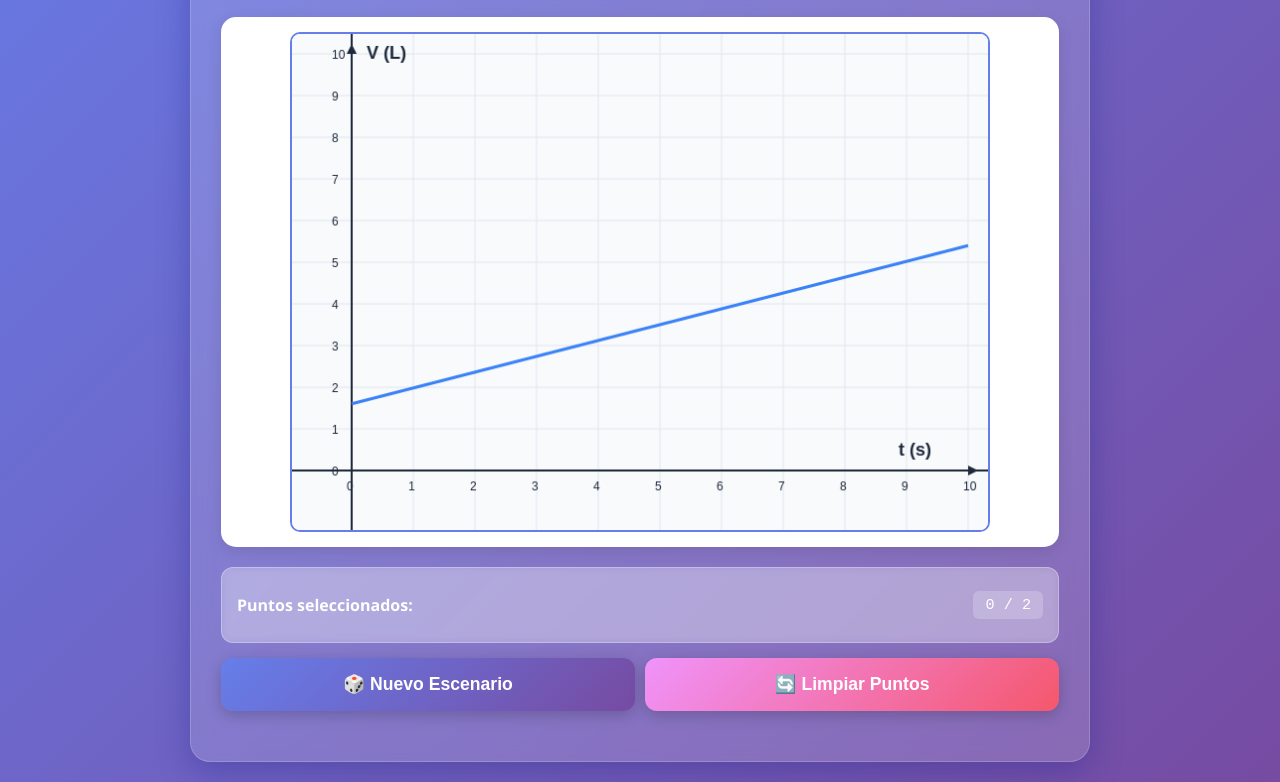
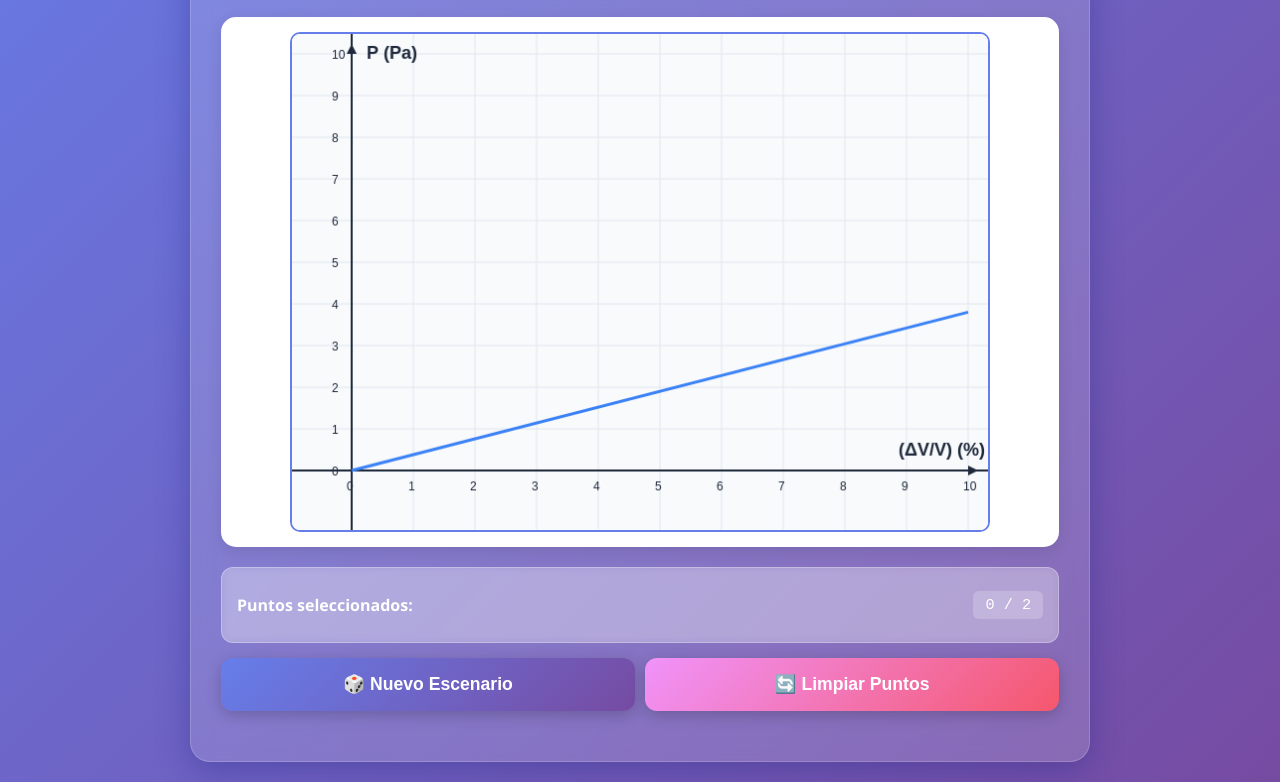
Before and after one commit to javierdegranada-dotcom/programas-educativos, a plain HTML site: page calculadora-pendientes/index.html in a window 1280 px wide. Both pictures are taken after a click on the button "🎲 Nuevo Escenario". Shown: the part 353-1135 px from the top of the page. Drawn offline with Linux system fonts and the light colour scheme.

Commit message:
calcular pendientes en fisica

```diff
--- a/calculadora-pendientes/index.html
+++ b/calculadora-pendientes/index.html
@@ -495,7 +495,8 @@
                 yMin: null,
                 xMax: 10,
                 yMax: 10,
-                slopePositive: false
+                slopePositive: false,
+                throughOrigin: false  // v(0) = v₀ (puede tener velocidad inicial)
             },
             {
                 icon: '📏',
@@ -514,7 +515,8 @@
                 yMin: null,
                 xMax: 10,
                 yMax: 10,
-                slopePositive: false
+                slopePositive: false,
+                throughOrigin: false  // x(0) = x₀ (puede tener posición inicial)
             },
             {
                 icon: '🔋',
@@ -533,7 +535,8 @@
                 yMin: 0,
                 xMax: 10,
                 yMax: 10,
-                slopePositive: true
+                slopePositive: true,
+                throughOrigin: true  // V = RI (sin I no hay V)
             },
             {
                 icon: '⚖️',
@@ -552,7 +555,8 @@
                 yMin: 0,
                 xMax: 10,
                 yMax: 10,
-                slopePositive: true
+                slopePositive: true,
+                throughOrigin: true  // F = kΔx (sin elongación no hay fuerza)
             },
             {
                 icon: '🌡️',
@@ -571,7 +575,8 @@
                 yMin: null,
                 xMax: 10,
                 yMax: 10,
-                slopePositive: true
+                slopePositive: true,
+                throughOrigin: true  // Q = CΔT (sin cambio de T no hay Q)
             },
             {
                 icon: '💰',
@@ -590,7 +595,8 @@
                 yMin: 0,
                 xMax: 10,
                 yMax: 10,
-                slopePositive: true
+                slopePositive: true,
+                throughOrigin: false  // C = Cf + p·n (puede haber coste fijo)
             },
             {
                 icon: '⚡',
@@ -609,7 +615,8 @@
                 yMin: 0,
                 xMax: 10,
                 yMax: 10,
-                slopePositive: true
+                slopePositive: true,
+                throughOrigin: false  // E = E₀ + Pt (puede tener energía inicial)
             },
             {
                 icon: '🧪',
@@ -628,7 +635,8 @@
                 yMin: 0,
                 xMax: 10,
                 yMax: 10,
-                slopePositive: true
+                slopePositive: true,
+                throughOrigin: true  // n = M·V (sin volumen no hay moles)
             },
             {
                 icon: '🌡️',
@@ -647,7 +655,8 @@
                 yMin: 0,
                 xMax: 10,
                 yMax: 10,
-                slopePositive: true
+                slopePositive: true,
+                throughOrigin: true  // P = kT (0 K → 0 Pa)
             },
             {
                 icon: '🎈',
@@ -666,7 +675,8 @@
                 yMin: 0,
                 xMax: 10,
                 yMax: 10,
-                slopePositive: true
+                slopePositive: true,
+                throughOrigin: true  // V = kT (0 K → 0 L)
             },
             {
                 icon: '⚗️',
@@ -685,7 +695,8 @@
                 yMin: 0,
                 xMax: 10,
                 yMax: 10,
-                slopePositive: true
+                slopePositive: true,
+                throughOrigin: true  // m = ρV (sin volumen no hay masa)
             },
             {
                 icon: '💧',
@@ -704,7 +715,8 @@
                 yMin: null,
                 xMax: 10,
                 yMax: 10,
-                slopePositive: true
+                slopePositive: true,
+                throughOrigin: false  // P = P₀ + ρgh (hay presión atmosférica)
             },
             {
                 icon: '🔬',
@@ -723,7 +735,8 @@
                 yMin: 0,
                 xMax: 10,
                 yMax: 10,
-                slopePositive: true
+                slopePositive: true,
+                throughOrigin: true  // P = K(ΔV/V) (sin deformación no hay presión adicional)
             },
             {
                 icon: '🌊',
@@ -742,27 +755,8 @@
                 yMin: 0,
                 xMax: 10,
                 yMax: 10,
-                slopePositive: true
-            },
-            {
-                icon: '📻',
-                title: 'Ondas: Longitud vs Frecuencia',
-                description: 'Para ondas electromagnéticas, la longitud de onda es inversamente proporcional a la frecuencia (pendiente negativa).',
-                xVar: 'f',
-                yVar: 'λ',
-                xUnit: 'Hz',
-                yUnit: 'm',
-                slopeVar: 'k',
-                slopeUnit: 'm·Hz',
-                slopeName: 'constante (inversa)',
-                xName: 'frecuencia',
-                yName: 'longitud de onda',
-                xMin: 0,
-                yMin: 0,
-                xMax: 10,
-                yMax: 10,
-                slopePositive: false,
-                inverseRelation: true
+                slopePositive: true,
+                throughOrigin: true  // V = Qt (sin tiempo no hay volumen acumulado)
             }
         ];
 
@@ -810,7 +804,11 @@
             if (currentScenario.slopePositive) {
                 // La pendiente DEBE ser positiva (resistencia, capacidad calorífica, etc.)
                 slope = (Math.random() * 1.5 + 0.3).toFixed(2) * 1;
-                if (currentScenario.xMin !== null && currentScenario.xMin >= 0 &&
+
+                // Verificar si la recta DEBE pasar por el origen (relación directa sin término independiente)
+                if (currentScenario.throughOrigin) {
+                    yIntercept = 0; // DEBE pasar por (0,0)
+                } else if (currentScenario.xMin !== null && currentScenario.xMin >= 0 &&
                     currentScenario.yMin !== null && currentScenario.yMin >= 0) {
                     yIntercept = (Math.random() * 2).toFixed(2) * 1;
                 } else {
@@ -820,17 +818,17 @@
                 currentScenario.yMin !== null && currentScenario.yMin >= 0) {
                 // Ambas variables deben ser positivas: pendiente positiva y que pase por (0,0) o cerca
                 slope = (Math.random() * 1.5 + 0.3).toFixed(2) * 1;
-                yIntercept = (Math.random() * 2).toFixed(2) * 1;
+                yIntercept = currentScenario.throughOrigin ? 0 : (Math.random() * 2).toFixed(2) * 1;
             } else if (currentScenario.xMin !== null && currentScenario.xMin >= 0) {
                 // Solo x debe ser positivo: pendiente puede ser positiva o negativa
                 slope = (Math.random() * 2 - 1).toFixed(2) * 1;
                 if (Math.abs(slope) < 0.2) slope = slope < 0 ? -0.5 : 0.5;
-                yIntercept = (Math.random() * 6 - 3).toFixed(2) * 1;
+                yIntercept = currentScenario.throughOrigin ? 0 : (Math.random() * 6 - 3).toFixed(2) * 1;
             } else {
                 // Ambas pueden ser negativas: cualquier pendiente
                 slope = (Math.random() * 2 - 1).toFixed(2) * 1;
                 if (Math.abs(slope) < 0.2) slope = slope < 0 ? -0.5 : 0.5;
-                yIntercept = (Math.random() * 4 - 2).toFixed(2) * 1;
+                yIntercept = currentScenario.throughOrigin ? 0 : (Math.random() * 4 - 2).toFixed(2) * 1;
             }
 
             drawGraph();
```
